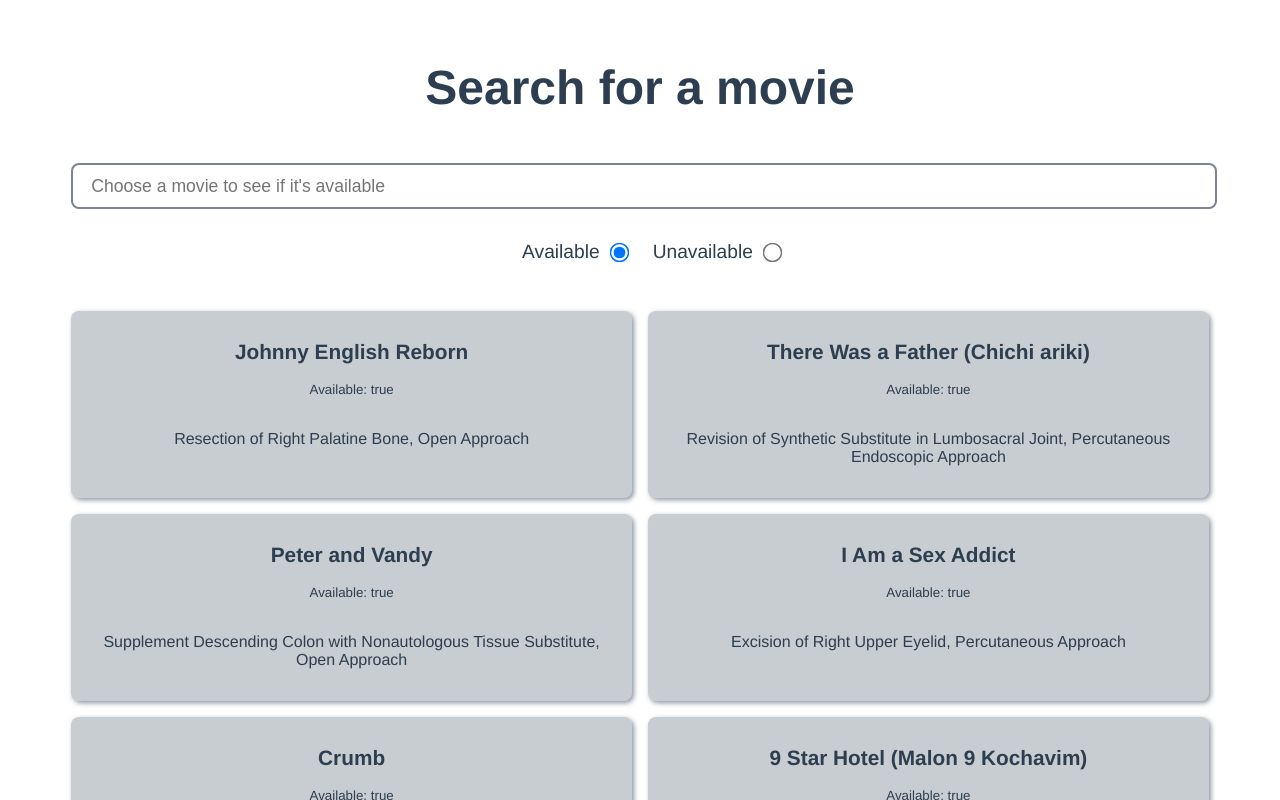
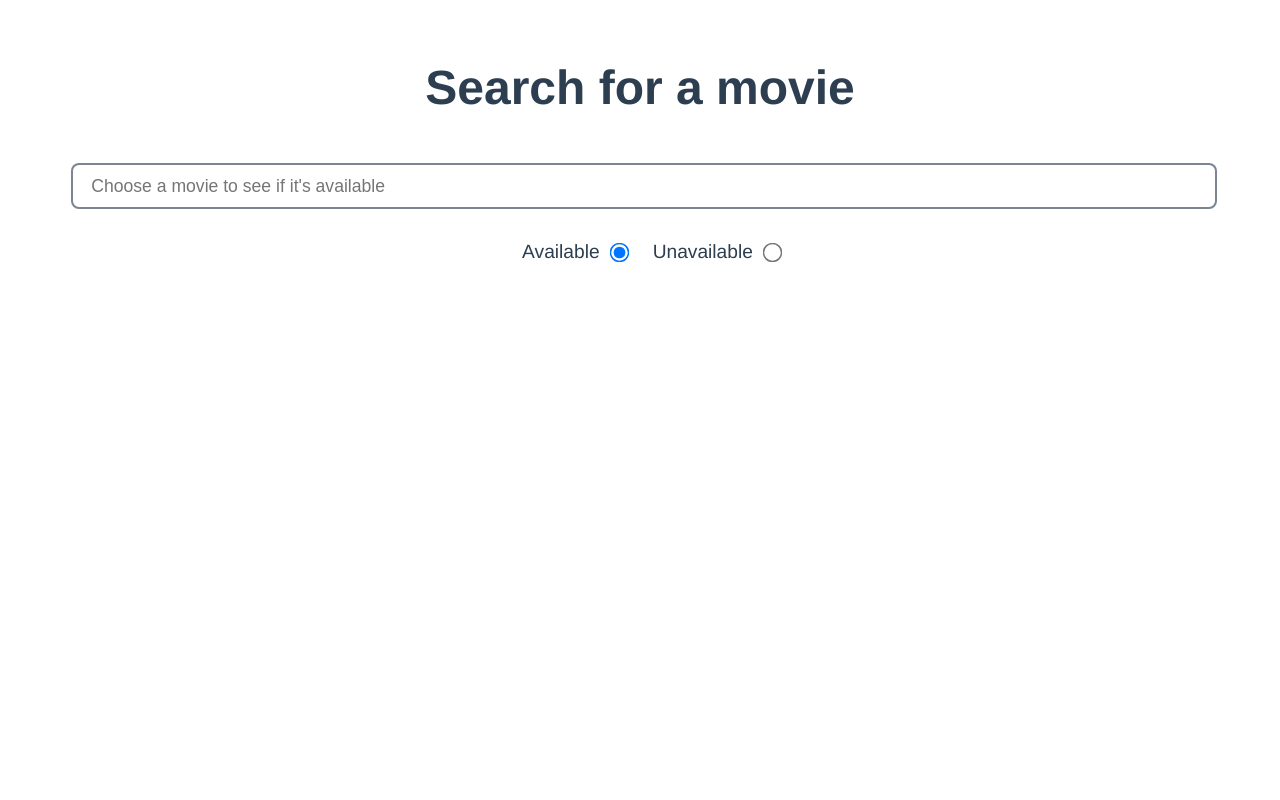
Before and after one commit to PauGarciaMartinez/m10.5-vuex-searcher, a Vue app in the folder m10.5-vuex-search/: page / in a window 1280 px wide. Shown: the top 800 px of the page. Built offline with nearby package versions, Linux system fonts and the light colour scheme.

Commit message:
Set double filter

```diff
--- a/m10.5-vuex-search/src/components/Movies.vue
+++ b/m10.5-vuex-search/src/components/Movies.vue
@@ -1,7 +1,7 @@
 <!-- TEMPLATE -->
 <template>
 
-  <div class="movie-container" v-for="movie in filterAvailableMovies" :key="movie">
+  <div class="movie-container" v-for="movie in filterMovies" :key="movie">
     <p class="movie-title">{{ movie.title }}</p>
     <small>Available: {{ movie.available }}</small>
     <p class="movie-description">{{ movie.description }}</p>
--- a/m10.5-vuex-search/src/scripts/movies.js
+++ b/m10.5-vuex-search/src/scripts/movies.js
@@ -15,10 +15,7 @@ export default {
       return this.$store.state.movies
     },
     filterMovies() {
-      return this.$store.getters.filterMovies(this.inputSearch)
-    },
-    filterAvailableMovies() {
-      return this.$store.getters.filterAvailableMovies(true, this.check)
+      return this.$store.getters.filterMovies(this.inputSearch, true, this.check)
     }
   }
 }
--- a/m10.5-vuex-search/src/store/index.js
+++ b/m10.5-vuex-search/src/store/index.js
@@ -6,19 +6,16 @@ export default createStore({
     movies: Movies
   },
   getters: {
-    filterMovies: (state) => (input) => {
-      return state.movies.filter(movie => movie.title.toLowerCase().includes(input.toLowerCase()))
-    },
-    filterAvailableMovies: (state) => (available, check) => {
-      if (check) {
-        return state.movies.filter(movie => movie.available === available)
+    filterMovies: (state) => (input, available, check) => {
+      const movieList = state.movies.filter(movie => movie.title.toLowerCase().includes(input.toLowerCase()))
+      if (check && input.length >= 3) {
+        return movieList.filter(movie => movie.available === available)
       } else if (!check) {
-        return state.movies.filter(movie => movie.available !== available)
+        return movieList.filter(movie => movie.available !== available)
       }
     }
   },
   mutations: {
-
   },
   actions: {
   },
```
